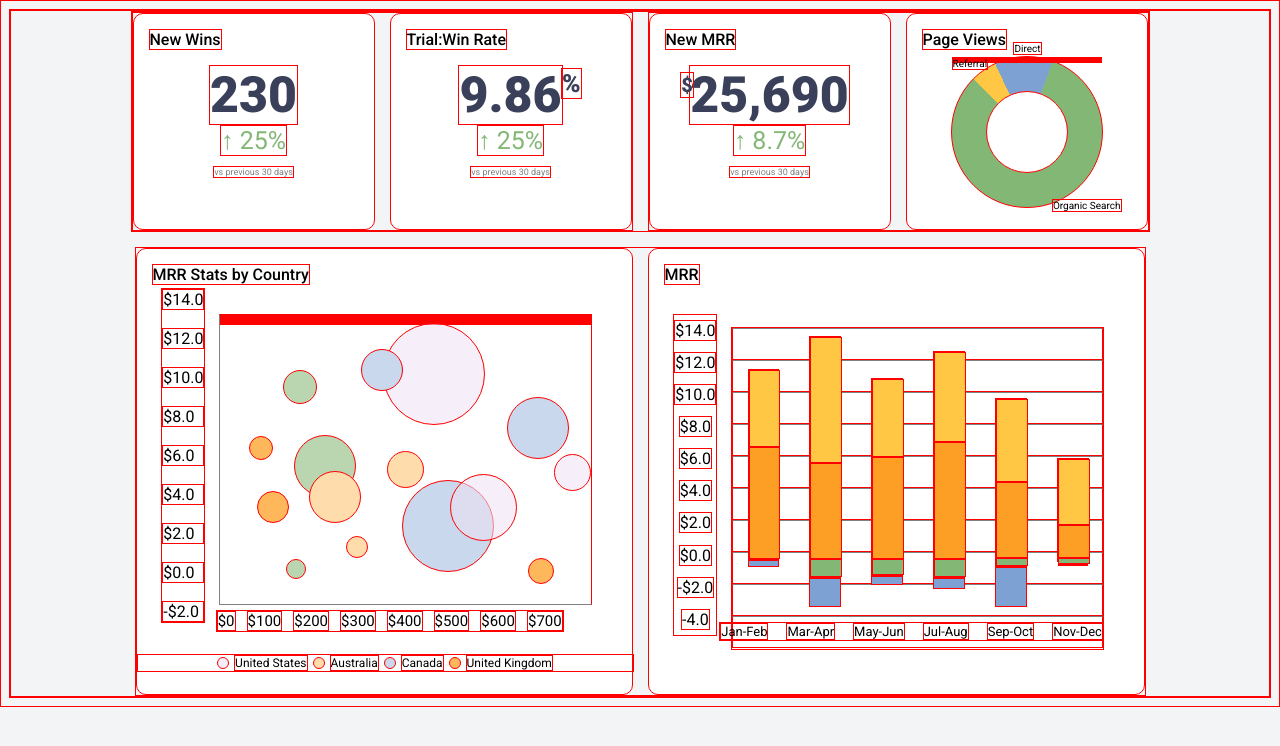
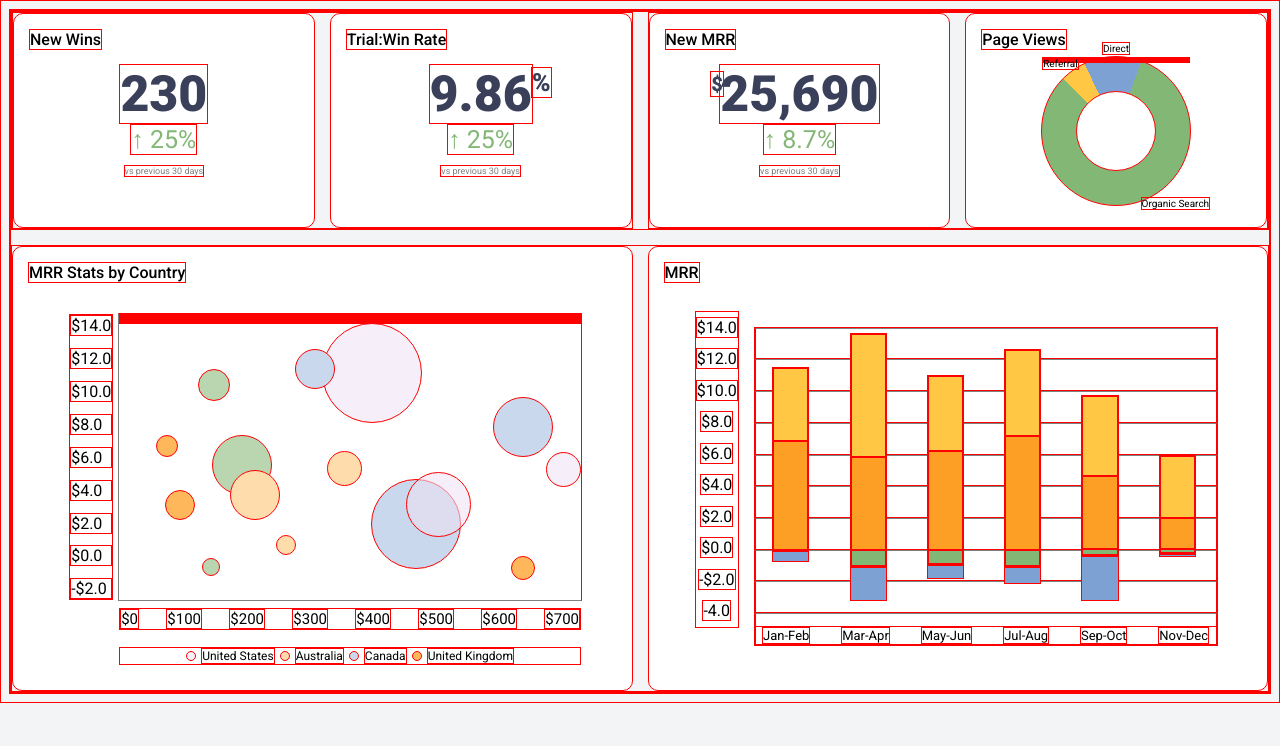
Before and after one commit to itu-itis22-kasman21/web-challange, a plain HTML site: page index.html in a window 1280 px wide. Drawn offline with Linux system fonts and the light colour scheme.

```diff
--- a/index.html
+++ b/index.html
@@ -7,7 +7,7 @@
     <body>
         <div class="all">
             <div class="top-elements">
-                <div class="first-two">
+                <div class="top-elements-each-pair">
                     <div class="top-new-wins">
                         <div class="each-box-title">New Wins</div>
                         <div class="top-boxes-num">230</div>
@@ -21,7 +21,7 @@
                         <div class="top-boxes-vs-previous">vs previous 30 days</div>
                     </div>
                 </div>
-                <div class="sec-two">
+                <div class="top-elements-each-pair">
                     <div class="top-new-mrr">
                         <div class="each-box-title">New MRR</div>
                         <div class="top-boxes-num"><span id="top-new-mrr-dollar">$</span> 25,690</div>
@@ -42,6 +42,7 @@
             <div class="bottom-elements">
                 <div class="bottom-stats-country">
                     <div class="each-box-title">MRR Stats by Country</div>
+                    <div class="bottom-stats-dot-graph">
                             <div class="bottom-stats-left-dollar">
                                 <div>$14.0</div>
                                 <div>$12.0</div>
@@ -53,7 +54,6 @@
                                 <div>$0.0</div>
                                 <div>-$2.0</div>
                             </div>
-                        <div class="bottom-stats-dot-graph">
                             <div class="bottom-stats-dot-graph-us-3">
                                 <div class="us-num1"></div>
                                 <div class="us-num2"></div>
@@ -79,7 +79,6 @@
                                 <div class="av-num2"></div>
                                 <div class="av-num3"></div>
                             </div>
-                        </div>
                             <div class="bottom-stats-bottom-dollar">
                                 <div>$0</div>
                                 <div>$100</div>
@@ -101,8 +100,10 @@
                                 <div class="country-name">United Kingdom</div>
                             </div>
                         </div>
+                </div>
                 <div class="bottom-mrr">
                     <div class="each-box-title">MRR</div>
+                    <div class="bottom-mrr-bar-chart">
                         <div class="bottom-mrr-left-dollar">
                             <div>$14.0</div>
                             <div>$12.0</div>
@@ -115,25 +116,26 @@
                             <div>-$2.0</div>
                             <div>-4.0</div>
                         </div>
-                    <div class="bottom-mrr-bar-chart">
-                        <div class="dollar-14"></div>
-                        <div class="dollar-12"></div>
-                        <div class="dollar-10"></div>
-                        <div class="dollar-8"></div>
-                        <div class="dollar-4"></div>
-                        <div class="dollar-2"></div>
-                        <div class="dollar-0"></div>
-                        <div class="dollar--2"></div>
-                        <div class="dollar--4"></div>
-                        <div class="dollar--4alt"></div>
+
+                        <div class="table"></div>
+                        <div class="table"></div>
+                        <div class="table"></div>
+                        <div class="table"></div>
+                        <div class="table"></div>
+                        <div class="table"></div>
+                        <div class="table"></div>
+                        <div class="table"></div>
+                        <div class="table"></div>
+                        <div class="table"></div>
+
+                        <div class="bottom-mrr-bottom-months">
+                            <div class="months">Jan-Feb</div>
+                            <div class="months">Mar-Apr</div>
+                            <div class="months">May-Jun</div>
+                            <div class="months">Jul-Aug</div>
+                            <div class="months">Sep-Oct</div>
+                            <div class="months">Nov-Dec</div>
                         </div>
-                    <div class="bottom-mrr-bottom-months">
-                        <div class="1">Jan-Feb</div>
-                        <div class="2">Mar-Apr</div>
-                        <div class="3">May-Jun</div>
-                        <div class="4">Jul-Aug</div>
-                        <div class="5">Sep-Oct</div>
-                        <div class="6">Nov-Dec</div>
                     </div>
                     <div class="bottom-mrr-bar-num1">
                         <div class="yellow"></div>
--- a/style.css
+++ b/style.css
@@ -36,10 +36,11 @@
     --absolute-bottom-org: -5px;
     --absolute-right-org: -20px;
 
-    --width-top-elems: 240px;
-    --width-bot-elems: 495px;
+    --width-top-boxes: 240px;
+    --width-bot-boxes: 495px;
     --width-pie-chart: 150px;
     --width-white-circ: 80px;
+    --width-elements: 100%;
 
     --height-top-elems: 215px;
     --height-bot-elems: 445px;
@@ -69,9 +70,7 @@
     --angle-pie-blue-to-green: 20deg;
     --angle-pie-green-to-yellow: 315deg;
 }
-* {
-    border: 1px solid red;
-}
+
 body {
     background-color: var(--clr-body-background);
     font-family: 'Roboto';
@@ -84,29 +83,25 @@
     gap: var(--gap-bw-elements);
 }
 .top-elements {
+    width: var(--width-elements);
     display: flex;
+    flex-wrap: wrap;
     flex-direction: row;
-    flex-wrap: wrap;
     justify-content: center;
     align-items: center;
     gap: var(--gap-bw-elements);
 }
-.first-two {
+
+.top-elements-each-pair {
+    width: calc(((var(--width-elements) - var(--gap-bw-elements)) / 2));
     display: flex;
     justify-content: center;
     align-items: center;
-    flex-wrap: wrap;
+    flex-wrap: nowrap;
     gap: var(--gap-bw-elements);
 }
-.sec-two {
-    display: flex;
-    justify-content: center;
-    align-items: center;
-    flex-wrap: wrap;
-    gap: var(--gap-bw-elements);
-
-}
 .top-new-wins, .top-win-rate, .top-new-mrr, .top-page-views {
+    min-width: 200px;
     position: relative;
     display: flex;
     flex-direction: column;
@@ -114,8 +109,12 @@
     align-items: center;
     background-color: white;
     border-radius: var(--border-radius-boxes);
-    width: var(--width-top-elems);
+    width: calc((var(--width-elements) - var(--gap-bw-elements)) / 2);
     height: var(--height-top-elems);
+}
+* {
+    border: 1px solid red;
+    box-sizing: border-box;
 }
 .each-box-title {
     position: absolute;
@@ -197,6 +196,7 @@
 }
 
 .bottom-elements {
+    width: var(--width-elements);
     display: flex;
     flex-direction: row;
     justify-content: center;
@@ -205,21 +205,20 @@
     gap: var(--gap-bw-elements);
 }
 .bottom-stats-country, .bottom-mrr {
+    width: calc((var(--width-elements) - var(--gap-bw-elements)) / 2);
     position: relative;
     background-color: white;
     border-radius: var(--border-radius-boxes);
-    width: var(--width-bot-elems);
     height: var(--height-bot-elems);
 }
 .bottom-stats-left-dollar {
+    height: 100%;
     position: absolute;
     display: flex;
     flex-direction: column;
-    justify-content: space-around;
-    gap: var(--gap-bottom-stats-left-dollar);
+    justify-content: space-between;
     font-size: var(--font-size-bottom-stats-left-dollar);
-    bottom: 16%;
-    left: 5%;
+    left: -50px;
 }
 .bottom-stats-dot-graph {
     position: absolute;
@@ -231,20 +230,19 @@
     height: 65%;
 }
 .bottom-stats-bottom-dollar {
+    width: 100%;
+    position: absolute;
     display: flex;
     flex-direction: row;
-    justify-content: center;
+    justify-content: space-between;
     align-items: center;
-    gap: var(--gap-bottom-stats-bottom-dollar);
-    position: absolute;
     font-size: var(--font-size-bottom-stats-bottom-dollar);
-    bottom: 14%;
-    left: 16%;
+    bottom: -30px;
 }
 .bottom-stats-color-map {
     position: absolute;
-    bottom: 5%;
     width: 100%;
+    bottom: -65px;
     display: flex;
     flex-direction: row;
     justify-content: center;
@@ -418,31 +416,30 @@
     height: 72%;
 
 }
-.bottom-mrr-bar-chart div {
+.bottom-mrr-bar-chart .table {
     border-top: 1px solid gray;
     height: 100%;
 }
 .bottom-mrr-left-dollar {
+    height: 100%;
+    position: absolute;
     display: flex;
-    bottom: 10%;
-    height: 72%;
     flex-direction: column;
     justify-content: space-around;
     align-items: center;
-    position: absolute;
     font-size: var(--font-size-bottom-mrr-left-dollars);
-    bottom: 13%;
-    left: 5%;
+    top: -17px;
+    left: -60px;
 }
 .bottom-mrr-bottom-months {
+    width: 100%;
+    position: absolute;
     display: flex;
     flex-direction: row;
-    justify-content: space-between;
+    justify-content: space-around;
     gap: var(--gap-bottom-mrr-bottom-months);
-    position: absolute;
     font-size: var(--font-size-bottom-mrr-bottom-months);
-    bottom: 12%;
-    right: 8%;
+    bottom: 0;
 }
 .bottom-mrr-bar-num1 {
     position: absolute;
@@ -577,30 +574,26 @@
     height: 4%;
     background-color: var(--clr-greenish);
 }
-@media (min-width: 400px) {
 
+@media (max-width: 900px) {
+    .top-elements-each-pair, .bottom-stats-country, .bottom-mrr {
+        width: 100%;
+    }
+    .top-elements {
+        flex-direction: column;
+    }
+    .bottom-elements {
+        flex-direction: column;
+    }
 }
-@media (min-width: 500px) {
-
+@media (max-width: 1000px) {
+    .country-name {
+        color: red;
+        font-size: 1px;
+    }
 }
-@media (min-width: 600px) {
-
+@media (max-width: 1100px) {
+    .months {
+        font-size: 10px;
+    }
 }
-@media (min-width: 700px) {
-
-}
-@media (min-width: 800px) {
-
-}
-@media (min-width: 900px) {
-
-}
-@media (min-width: 1000px) {
-
-}
-@media (min-width: 1100px) {
-
-}
-@media (min-width: 1200px) {
-
-}
```
Lines whose indentation alone changed are shown as unchanged.
